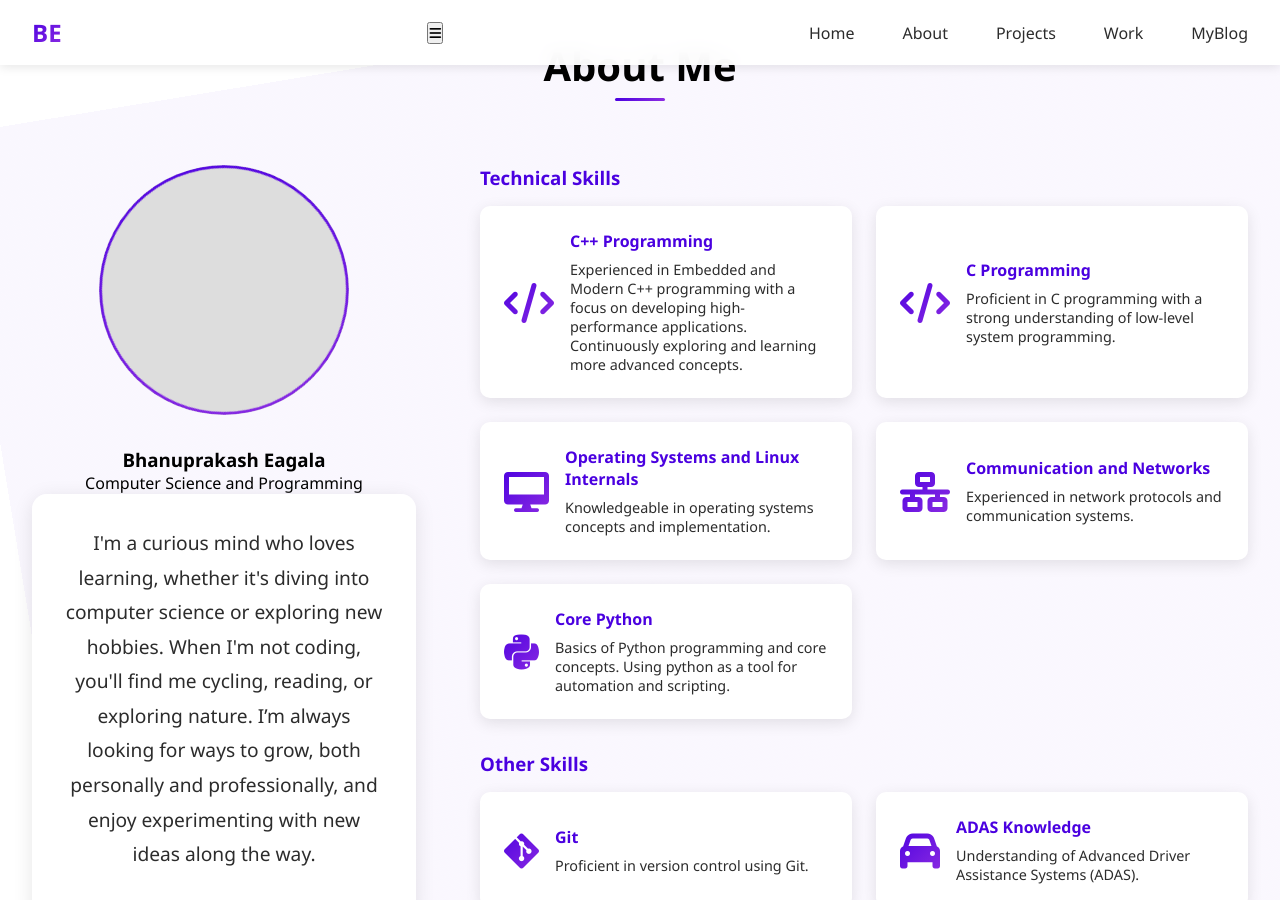
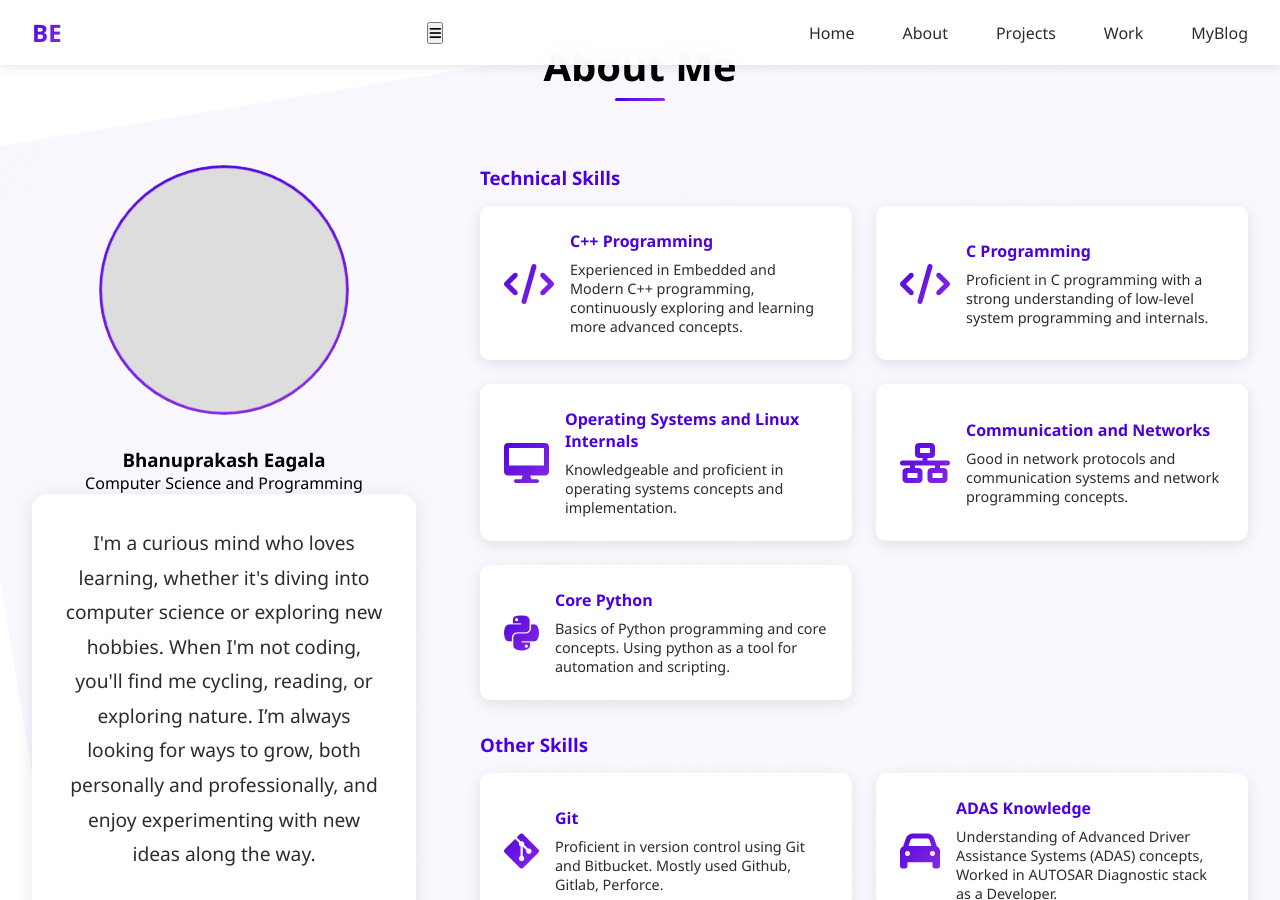
Before and after one commit to bhanuprakasheagala/bhanuprakasheagala.github.io, a Jekyll site: the page index.html, which Jekyll copies as it is, in a window 1280 px wide and 900 px high, scrolled down 958 px. Built offline with Jekyll 4.4.1, drawn with Linux system fonts in a browser that asks for light colours.

Commit message:
Update index.html

```diff
--- a/index.html
+++ b/index.html
@@ -724,7 +724,7 @@
                                 </div>
                                 <div class="skill-info">
                                     <h4>C++ Programming</h4>
-                                    <p>Experienced in Embedded and Modern C++ programming with a focus on developing high-performance applications. Continuously exploring and learning more advanced concepts.</p>
+                                    <p>Experienced in Embedded and Modern C++ programming, continuously exploring and learning more advanced concepts.</p>
                                 </div>
                             </div>
                             <div class="skill-card">
@@ -733,7 +733,7 @@
                                 </div>
                                 <div class="skill-info">
                                     <h4>C Programming</h4>
-                                    <p>Proficient in C programming with a strong understanding of low-level system programming.</p>
+                                    <p>Proficient in C programming with a strong understanding of low-level system programming and internals.</p>
                                 </div>
                             </div>
                             <div class="skill-card">
@@ -742,7 +742,7 @@
                                 </div>
                                 <div class="skill-info">
                                     <h4>Operating Systems and Linux Internals</h4>
-                                    <p>Knowledgeable in operating systems concepts and implementation.</p>
+                                    <p>Knowledgeable and proficient in operating systems concepts and implementation.</p>
                                 </div>
                             </div>
                             <div class="skill-card">
@@ -751,7 +751,7 @@
                                 </div>
                                 <div class="skill-info">
                                     <h4>Communication and Networks</h4>
-                                    <p>Experienced in network protocols and communication systems.</p>
+                                    <p>Good in network protocols and communication systems and network programming concepts.</p>
                                 </div>
                             </div>
                             <div class="skill-card">
@@ -774,7 +774,7 @@
                                 </div>
                                 <div class="skill-info">
                                     <h4>Git</h4>
-                                    <p>Proficient in version control using Git.</p>
+                                    <p>Proficient in version control using Git and Bitbucket. Mostly used Github, Gitlab, Perforce.</p>
                                 </div>
                             </div>
                             <div class="skill-card">
@@ -783,7 +783,7 @@
                                 </div>
                                 <div class="skill-info">
                                     <h4>ADAS Knowledge</h4>
-                                    <p>Understanding of Advanced Driver Assistance Systems (ADAS).</p>
+                                    <p>Understanding of Advanced Driver Assistance Systems (ADAS) concepts, Worked in AUTOSAR Diagnostic stack as a Developer.</p>
                                 </div>
                             </div>
                             <div class="skill-card">
```
